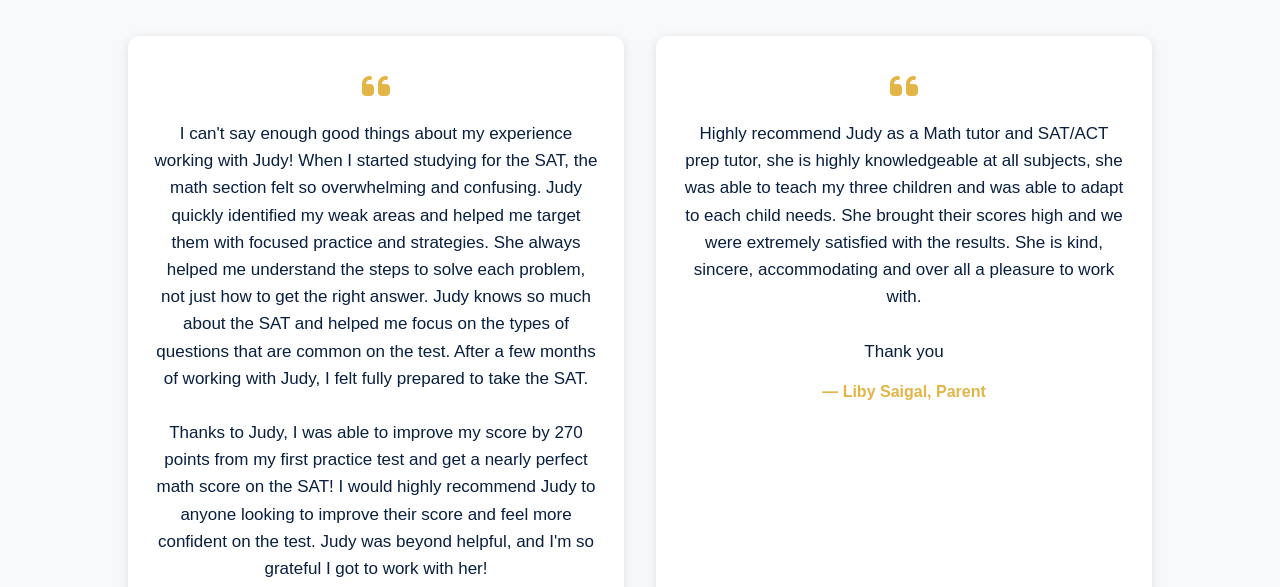
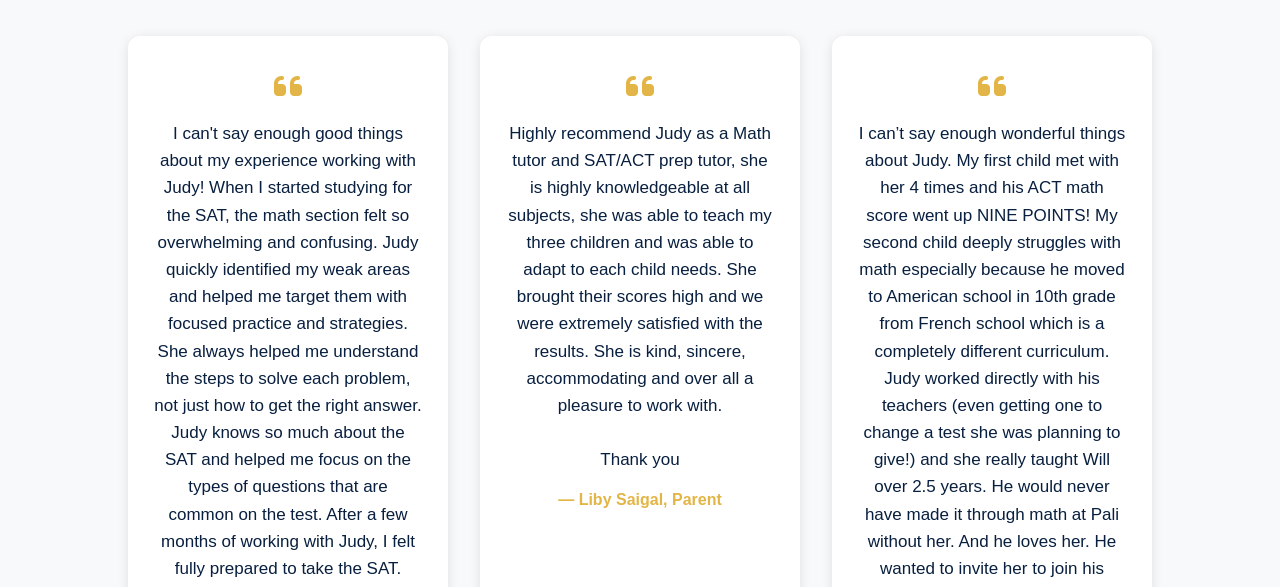
Before and after one commit to khanka786/TopScore-Method, a plain HTML site: page testimonials.html in a window 1280 px wide. Shown: the part 204-791 px from the top of the page. Drawn offline with Linux system fonts and the light colour scheme.

Commit message:
added new testimonial

```diff
--- a/testimonials.html
+++ b/testimonials.html
@@ -36,6 +36,21 @@
         Thank you
       </p>
       <div class="testimonial-author">— Liby Saigal, Parent</div>
+    </div>
+    <div class="testimonial-card">
+      <i class="fas fa-quote-left quote-icon"></i>
+      <p class="testimonial-quote">
+        I can’t say enough wonderful things about Judy.
+        My first child met with her 4 times and his ACT math score went up NINE POINTS!
+        My second child deeply struggles with math especially because he moved to American school in
+        10th grade from French school which is a completely different curriculum. Judy worked directly with his
+        teachers (even getting one to change a test she was planning to give!) and she really taught Will over 2.5
+        years. He would never have made it through math at Pali without her. And he loves her. He wanted to
+        invite her to join his graduation. Tough to get a kid to love a tutor for a subject he hates and it is really a
+        testament to Judy.
+        This family shouts from the rooftops endorsements for Judy. Highly recommend!
+      </p>
+      <div class="testimonial-author">— Megan C., Parent</div>
     </div>
     <!-- Add more testimonial cards as needed -->
   </div>
```
